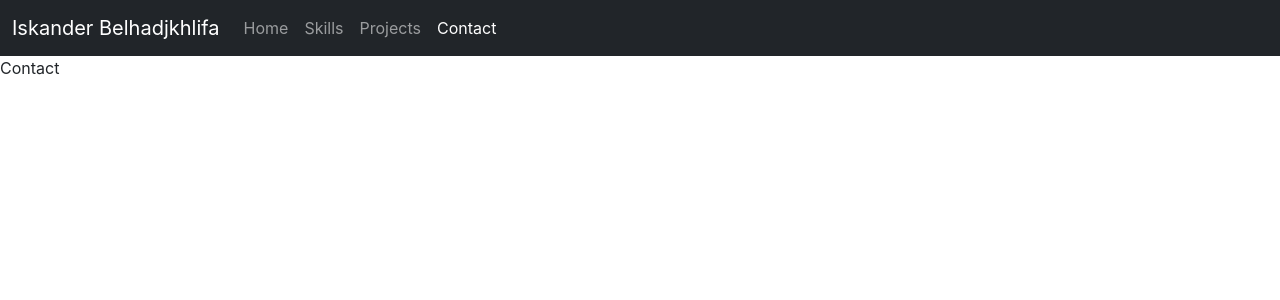
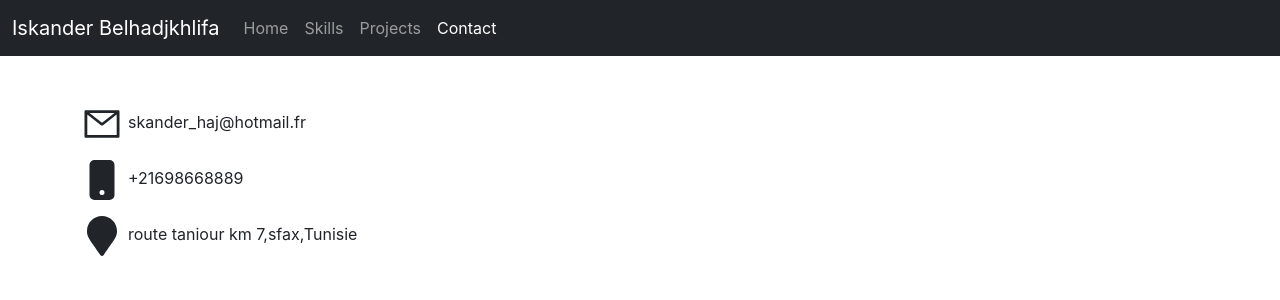
Before and after one commit to skanderharoun/portfolio, a React (Create React App) app: page /contact in a window 1280 px wide. Shown: the top 300 px of the page. Built offline with nearby package versions, Linux system fonts and the light colour scheme.

Commit message:
install react-icons and set up the contact page

```diff
--- a/package.json
+++ b/package.json
@@ -9,6 +9,7 @@
     "bootstrap": "^5.2.0",
     "react": "^18.2.0",
     "react-dom": "^18.2.0",
+    "react-icons": "^4.4.0",
     "react-router-dom": "^5.3.3",
     "react-scripts": "5.0.1",
     "web-vitals": "^2.1.4"
--- a/src/pages/Contact.js
+++ b/src/pages/Contact.js
@@ -1,8 +1,37 @@
 import React from 'react'
+import { AiOutlineMail } from 'react-icons/ai';
+import { BsFillPhoneFill } from 'react-icons/bs';
+import { FaMapMarker } from 'react-icons/fa';
+
+
+const contactInformations = {
+  email: 'skander_haj@hotmail.fr',
+  phone: "+21698668889",
+  address: {
+    street: "route taniour km 7",
+    city: 'sfax',
+    country: 'Tunisie'
+
+  }
+}
 
 function Contact() {
   return (
-    <div>Contact</div>
+
+    <div className='container mt-5'>
+      <div>
+        < AiOutlineMail size={40} />
+        <span style={{ marginLeft: 6 }}>{contactInformations.email}</span>
+      </div>
+      <div className='mt-3'>
+        < BsFillPhoneFill size={40} />
+        <span style={{ marginLeft: 6 }}>{contactInformations.phone}</span>
+      </div>
+      <div className='mt-3'>
+        < FaMapMarker size={40} />
+        <span style={{ marginLeft: 6 }}>{contactInformations.address.street},{contactInformations.address.city},{contactInformations.address.country}</span>
+      </div>
+    </div>
   )
 }
 
```
Also changed, not shown: 1 other file (tests, documents, lock files or other folders).
